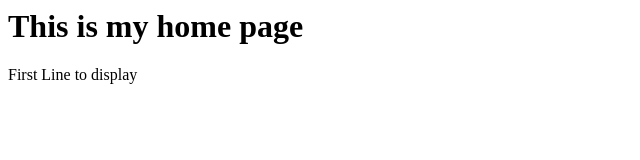
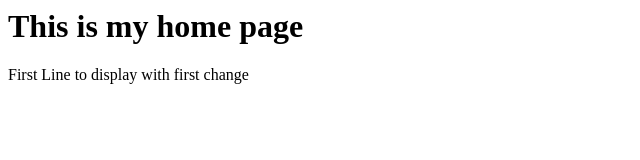
Before and after one commit to KeshavKKS/Test, a plain HTML site: page index.html in a window 1280 px wide. Shown: the whole page, without its empty margins (0-640 px from the left). Drawn offline with Linux system fonts and the light colour scheme.

Commit message:
second line add

```diff
--- a/index.html
+++ b/index.html
@@ -1,2 +1,2 @@
 <h1> This is my home page </h1
-<h1> First Line to display </h1>
+<h1> First Line to display with first change </h1>
```
